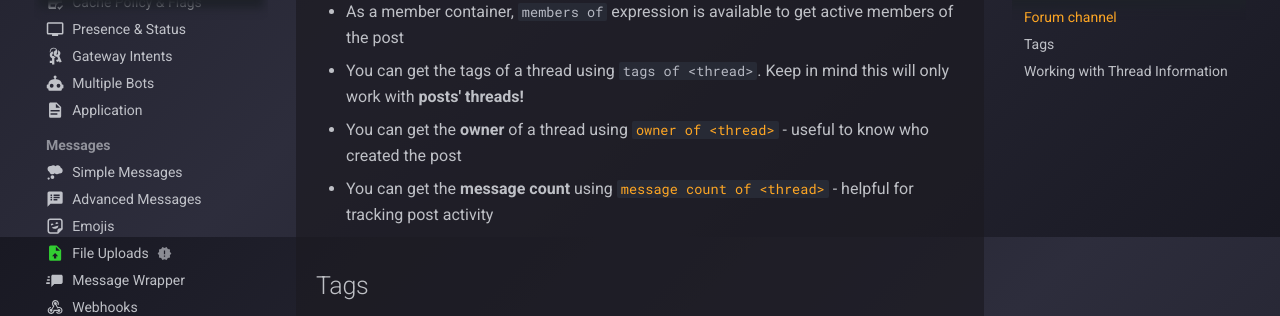
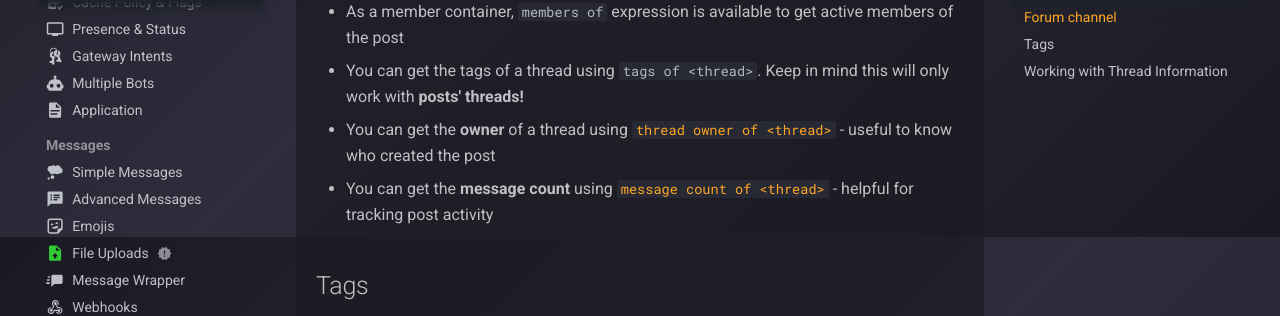
Before and after one commit to DiSkyOrg/Documentation, an MkDocs documentation site: the page built from docs/guild/forums.md, in a window 1280 px wide and 900 px high, scrolled down 666 px. Shown: the part 139-455 px from the top of the window. Built offline with MkDocs 1.6.1 and Material for MkDocs 9.7.7, drawn with Linux system fonts in a browser that asks for light colours; comment, search, counter and statistics services are not loaded; the version menu is left out.

Commit message:
Update docs/guild/forums.md

```diff
--- a/docs/guild/forums.md
+++ b/docs/guild/forums.md
@@ -23,7 +23,7 @@ set {_threads::*} to threads of forum with id "000"
 * As a thread channel, you can use the `retrieve messages` effect to get the messages
 * As a member container, `members of` expression is available to get active members of the post
 * You can get the tags of a thread using `tags of <thread>`. Keep in mind this will only work with **posts' threads!**
-* You can get the **owner** of a thread using [`owner of <thread>`](../docs/expressions.md#thread-owner) - useful to know who created the post
+* You can get the **owner** of a thread using [`thread owner of <thread>`](../docs/expressions.md#thread-owner) - useful to know who created the post
 * You can get the **message count** using [`message count of <thread>`](../docs/expressions.md#thread-message-count) - helpful for tracking post activity
 
 ## Tags
```
